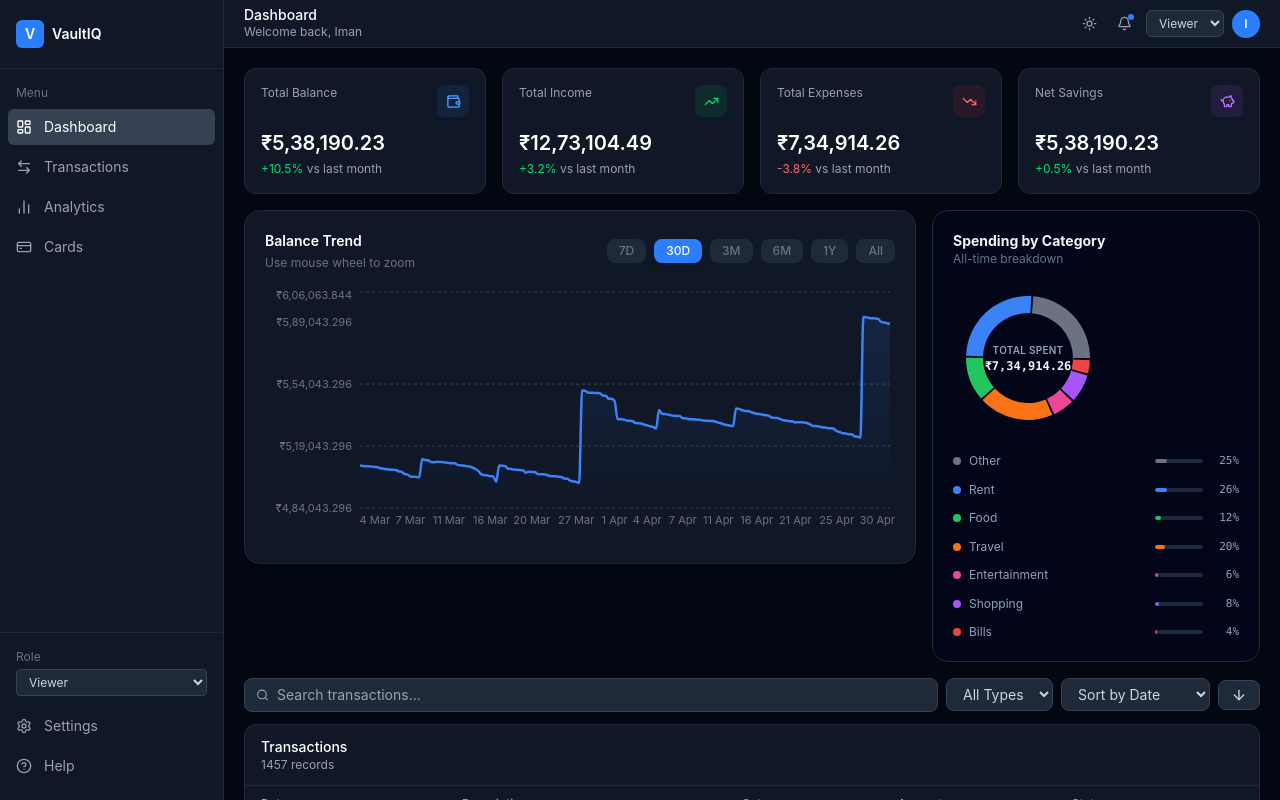
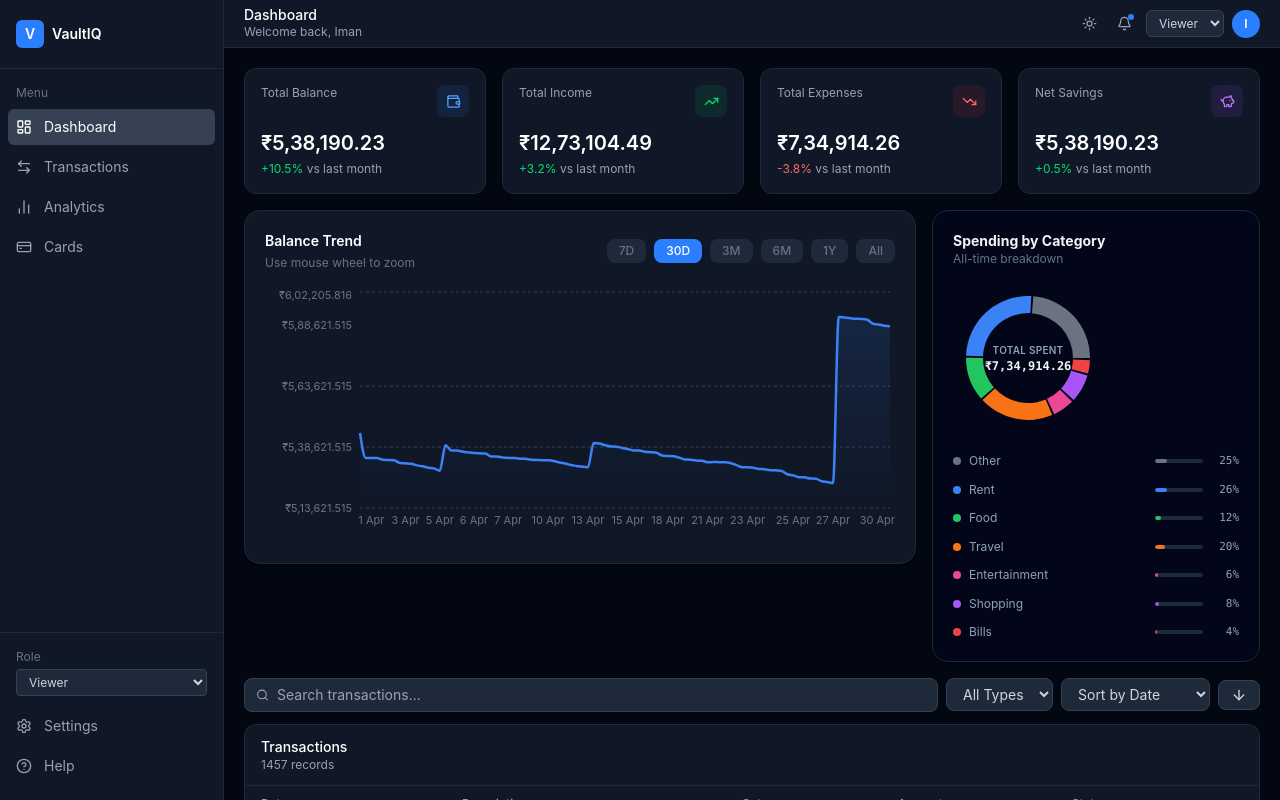
Before and after one commit to Iman-Datta/VaultIQ, a React (Vite) app: page / in a window 1280 px wide. Built offline with nearby package versions, Linux system fonts and the light colour scheme.

Commit message:
fix: correct balance trend date range filtering using latest transaction date

```diff
--- a/src/components/dashboard/BalanceTrend.jsx
+++ b/src/components/dashboard/BalanceTrend.jsx
@@ -31,7 +31,6 @@ const formatXAxis = (date, range) => {
 };
 
 const filterByRange = (transactions, range) => {
-  const now = new Date();
   const daysMap = {
     "7D": 7,
     "30D": 30,
@@ -42,11 +41,22 @@ const filterByRange = (transactions, range) => {
 
   if (range === "All") return transactions;
 
+  const sorted = [...transactions].sort(
+    (a, b) => new Date(a.timestamp) - new Date(b.timestamp)
+  );
+
+  const latestDate = new Date(
+    sorted[sorted.length - 1].timestamp
+  );
+
   const days = daysMap[range];
-  const cutoff = new Date(now);
-  cutoff.setDate(now.getDate() - days);
 
-  return transactions.filter((t) => new Date(t.timestamp) >= cutoff);
+  const cutoff = new Date(latestDate);
+  cutoff.setDate(latestDate.getDate() - days);
+
+  return sorted.filter(
+    (t) => new Date(t.timestamp) >= cutoff
+  );
 };
 
 const buildRunningBalance = (transactions, allTransactions) => {
```
